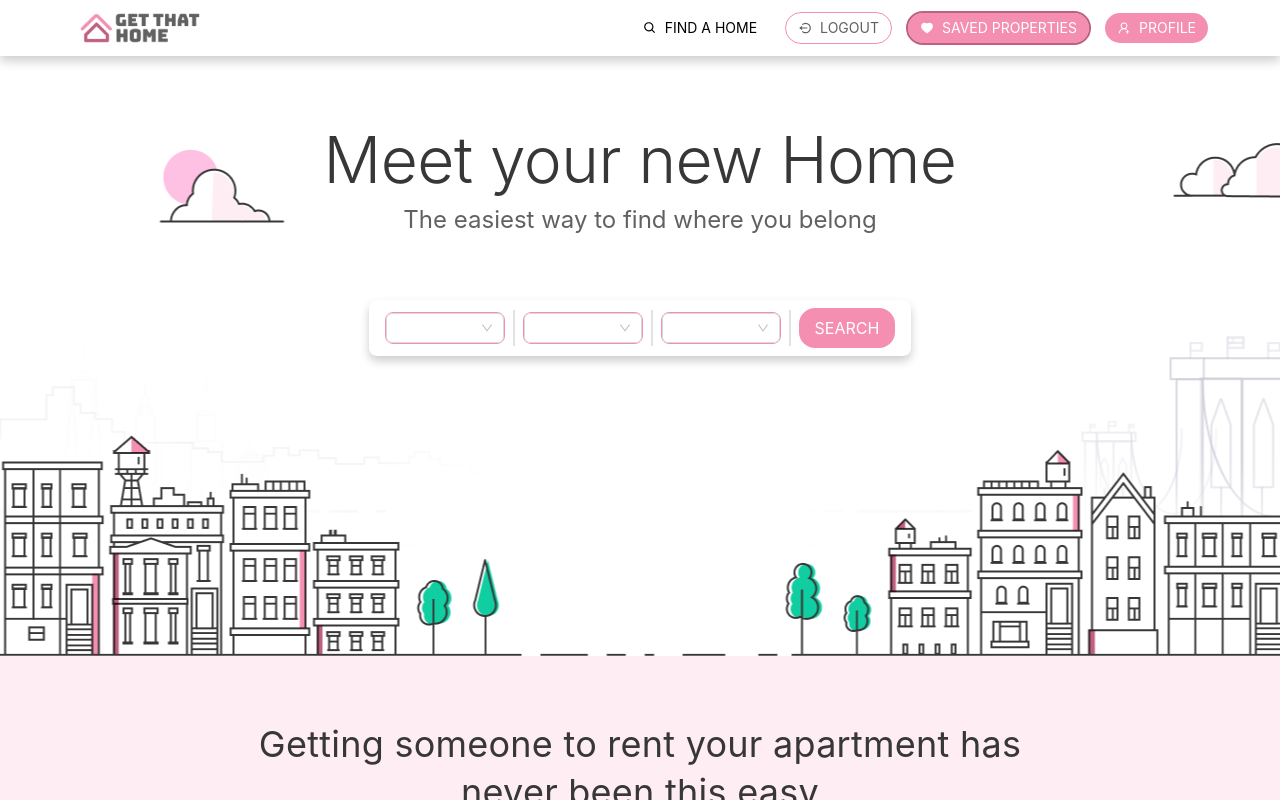
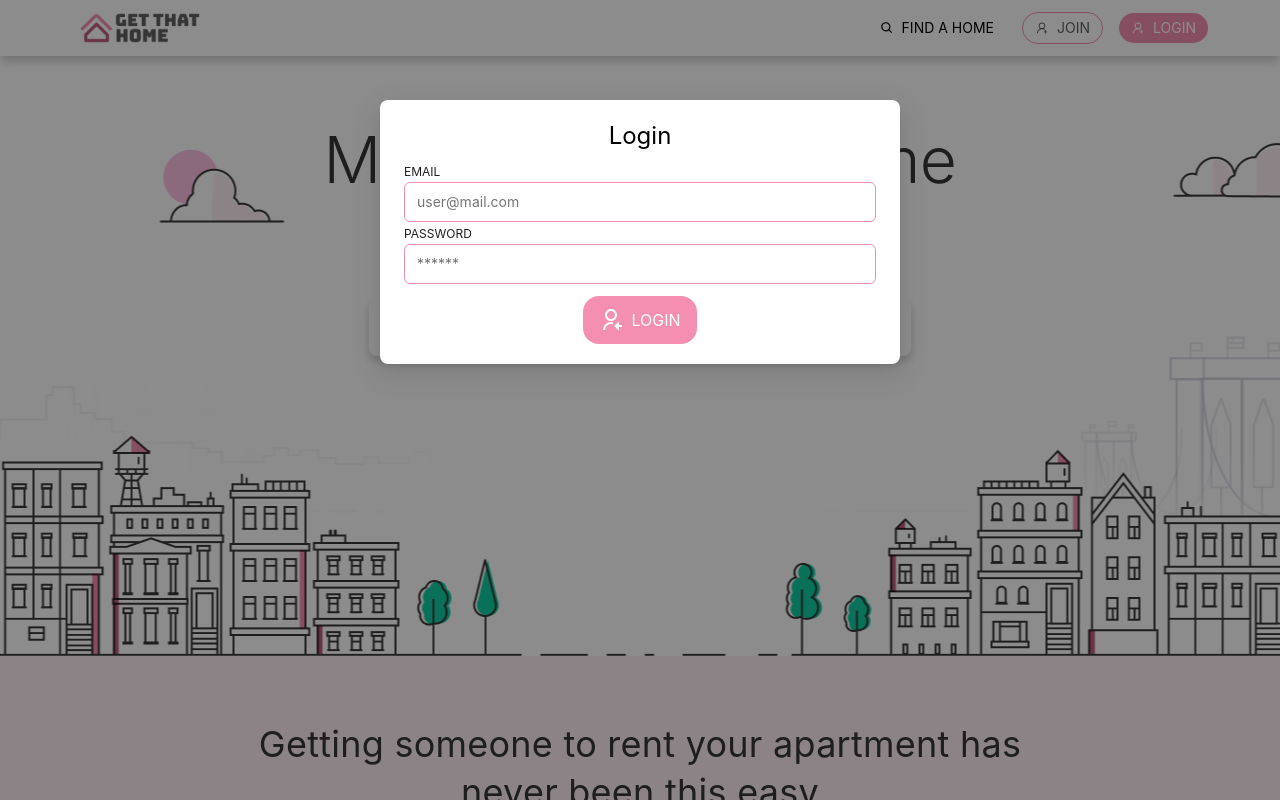
Before and after one commit to ifs99/get-that-home-frontend-team5, a React (Vite) app: page / in a window 1280 px wide. Both pictures are taken after a click on the button "LOGIN". Shown: the top 800 px of the page. Built offline with nearby package versions, Linux system fonts and the light colour scheme.

Commit message:
feat: login component

```diff
--- a/src/App.jsx
+++ b/src/App.jsx
@@ -1,22 +1,11 @@
-import { BrowserRouter, Route, Routes } from "react-router-dom";
-import { global, reset } from "./styles";
-import { Global } from "@emotion/react";
-
 import UnauthenticatedApp from "./UnauthenticatedApp";
-import { useState } from "react";
 import AuthenticatedApp from "./AuthenticatedApp";
+import { useAuth } from "./context/AuthContext";
 
 function App() {
-  const [user, setUser] = useState(false)
-  return (
-    <BrowserRouter>
-      <>
-        <Global styles={reset} />
-        <Global styles={global} />
-        {user ? <AuthenticatedApp/> : <UnauthenticatedApp/>}
-      </>
-    </BrowserRouter>
-  );
+  const { user } = useAuth();
+  console.log(user)
+  return <>{user ? <AuthenticatedApp /> : <UnauthenticatedApp />}</>;
 }
 
 export default App;
--- a/src/UnauthenticatedApp.jsx
+++ b/src/UnauthenticatedApp.jsx
@@ -1,20 +1,14 @@
 import styled from "@emotion/styled";
+
 import Layout from "./components/Layout/Layout";
 import Header from "./components/Header/header";
 import Hero from "./components/Hero/Hero";
-
-const Background = styled.img`
-  width: 100%;
-`;
 import MeetTeam from "./components/MeetTeam/MeetTeam";
 import CreateAccount from "./components/CreateAccount/CreateAccount";
-import CheckSelect from "./components/ui/CheckSelect/CheckSelect";
-import CustomSelect from "./components/ui/CustomSelect/CustomSelect";
-import React from "react";
 import LogedinFooter from "./components/Footer/logedinfooter";
-import GuestFooter from "./components/Footer/guestfooter";
 import PropertyCard from "./components/PropertyCard/propertycard";
-import { colors, typography, fonts } from "./styles";
+import { typography, fonts } from "./styles";
+import { Routes } from "react-router-dom";
 
 const MainContainer = styled.div`
   flex-grow: 1;
--- a/src/components/navbar.jsx
+++ b/src/components/navbar.jsx
@@ -2,9 +2,14 @@ import styled from "@emotion/styled";
 import { BiSearch } from "react-icons/bi";
 import { AiOutlineUserAdd, AiFillHeart } from "react-icons/ai";
 import { BiLogOutCircle } from "react-icons/bi";
-import {RiHome8Line} from "react-icons/ri"
+import { RiHome8Line } from "react-icons/ri";
 import Button from "./ui/button";
 import { useState } from "react";
+// import { Modal } from "antd";
+import Input from "./ui/Input/Input";
+import Modal from "./ui/Modal/Modal";
+import {RiUserReceived2Line} from "react-icons/ri";
+import { useAuth } from "../context/AuthContext";
 
 const Menu = styled.div`
   display: flex;
@@ -16,9 +21,17 @@ const Menu = styled.div`
 
 function NavBar() {
   const [role, setRole] = useState("");
-  const handleLogin = (roleId) => {
-    // Implementar logica de login
-    setRole("1");
+  const {setUser} = useAuth()
+
+  const [isLoginModalOpen, setIsModalLoginOpen] = useState(false);
+
+  const handleLogin = () => {
+    setIsModalLoginOpen(true);
+  };
+
+  const handleSubmit = () => {
+    setUser("Someone")
+    setIsModalLoginOpen(false);
   };
 
   const handleLogout = () => {
@@ -26,6 +39,7 @@ function NavBar() {
   };
 
   return (
+    <>
       <Menu>
         <Button size="sm">
           <BiSearch />
@@ -33,7 +47,6 @@ function NavBar() {
         </Button>
         {role === "" ? (
           <>
-          {/* Render these buttons when logged in */}
             <Button type="secondary" size="sm">
               <AiOutlineUserAdd />
               JOIN
@@ -45,7 +58,6 @@ function NavBar() {
           </>
         ) : role === "1" ? (
           <>
-          {/* Render these buttons when seeker logged in */}
             <Button type="secondary" size="sm" onClick={handleLogout}>
               <BiLogOutCircle />
               LOGOUT
@@ -61,7 +73,6 @@ function NavBar() {
           </>
         ) : role === "2" ? (
           <>
-          {/* Render these buttons when landlord logged in */}
             <Button type="secondary" size="sm" onClick={handleLogout}>
               <BiLogOutCircle />
               LOGOUT
@@ -78,6 +89,23 @@ function NavBar() {
         ) : null}{" "}
         {}
       </Menu>
+      <Modal
+        title="Login"
+        open={isLoginModalOpen}
+        onOk={handleSubmit}
+        footer={[
+          <Button key="submit" type="primary" onClick={handleSubmit}>
+            <RiUserReceived2Line size={24}/>
+            LOGIN
+          </Button>,
+        ]}
+      >
+        <form>
+          <Input label="Email" type="email" placeholder="user@mail.com"/>
+          <Input label="Password" type="password" placeholder="******"/>
+        </form>
+      </Modal>
+    </>
   );
 }
 
--- /dev/null
+++ b/src/components/ui/Input/Input.jsx
@@ -0,0 +1,34 @@
+import styled from "@emotion/styled";
+import { colors, typography } from "../../../styles";
+
+const Container = styled.div`
+  width: 100%;
+`;
+
+const StyledInput = styled.input`
+  padding: 8px 12px;
+  border: 1px solid ${colors.primary.pink};
+  border-radius: 6px;
+  width: 100%;
+
+  &:focus, &:active {
+    outline: 1px solid ${colors.primary.pink};
+  }
+`;
+
+const StyledLabel = styled.label`
+  ${typography.text.xs};
+  text-transform: uppercase;
+`;
+
+
+function Input({ label, ...rest }) {
+  return (
+    <Container>
+      {label && <StyledLabel>{label}</StyledLabel>}
+      <StyledInput {...rest} />
+    </Container>
+  );
+}
+
+export default Input;
--- /dev/null
+++ b/src/components/ui/Modal/Modal.jsx
@@ -0,0 +1,33 @@
+import styled from "@emotion/styled";
+import { Modal as AntModal } from "antd";
+
+const CustomModal = styled(AntModal)`
+  .ant-modal-title {
+    color: #000;
+
+    font-size: 24px;
+    font-style: normal;
+    font-weight: 400;
+    line-height: 32px;
+    text-align: center;
+  }
+
+  .ant-modal-close {
+    display: none;
+  }
+
+  .ant-modal-footer {
+    display: flex;
+    justify-content: center;
+  }
+`;
+
+function Modal({ title, open, onOk, footer, children }) {
+  return (
+    <CustomModal title={title} open={open} onOk={onOk} footer={footer}>
+      {children}
+    </CustomModal>
+  );
+}
+
+export default Modal;
--- a/src/components/ui/input.jsx
+++ b/src/components/ui/input.jsx
@@ -24,7 +24,7 @@ const StyledInput = styled("input")`
 
 const StyledLabel = styled.label`
   ${typography.text.xxs}
-  text-transform: uppercase
+  text-transform: uppercase;
 `;
 
 const InputBox = styled.div`
--- /dev/null
+++ b/src/context/AuthContext.jsx
@@ -0,0 +1,20 @@
+import { createContext, useContext, useState } from "react";
+
+const AuthContext = createContext();
+
+function AuthProvider(props) {
+  const [user, setUser] = useState(null);
+
+  const value = {
+    user,
+    setUser,
+  };
+
+  return <AuthContext.Provider value={value} {...props} />;
+}
+
+function useAuth() {
+  return useContext(AuthContext)
+}
+
+export {AuthProvider, useAuth}
--- a/src/main.jsx
+++ b/src/main.jsx
@@ -1,10 +1,19 @@
-import React from 'react'
-import ReactDOM from 'react-dom/client'
-import App from './App.jsx'
+import React from "react";
+import ReactDOM from "react-dom/client";
+import App from "./App.jsx";
+import { AuthProvider } from "./context/AuthContext.jsx";
+import { BrowserRouter } from "react-router-dom";
+import { Global } from "@emotion/react";
+import { global, reset } from "./styles/global.js";
 
-
-ReactDOM.createRoot(document.getElementById('root')).render(
+ReactDOM.createRoot(document.getElementById("root")).render(
   <React.StrictMode>
-    <App />
-  </React.StrictMode>,
-)
+    <Global styles={reset} />
+    <Global styles={global} />
+    <BrowserRouter>
+      <AuthProvider>
+        <App />
+      </AuthProvider>
+    </BrowserRouter>
+  </React.StrictMode>
+);
```
Lines whose indentation alone changed are shown as unchanged.
